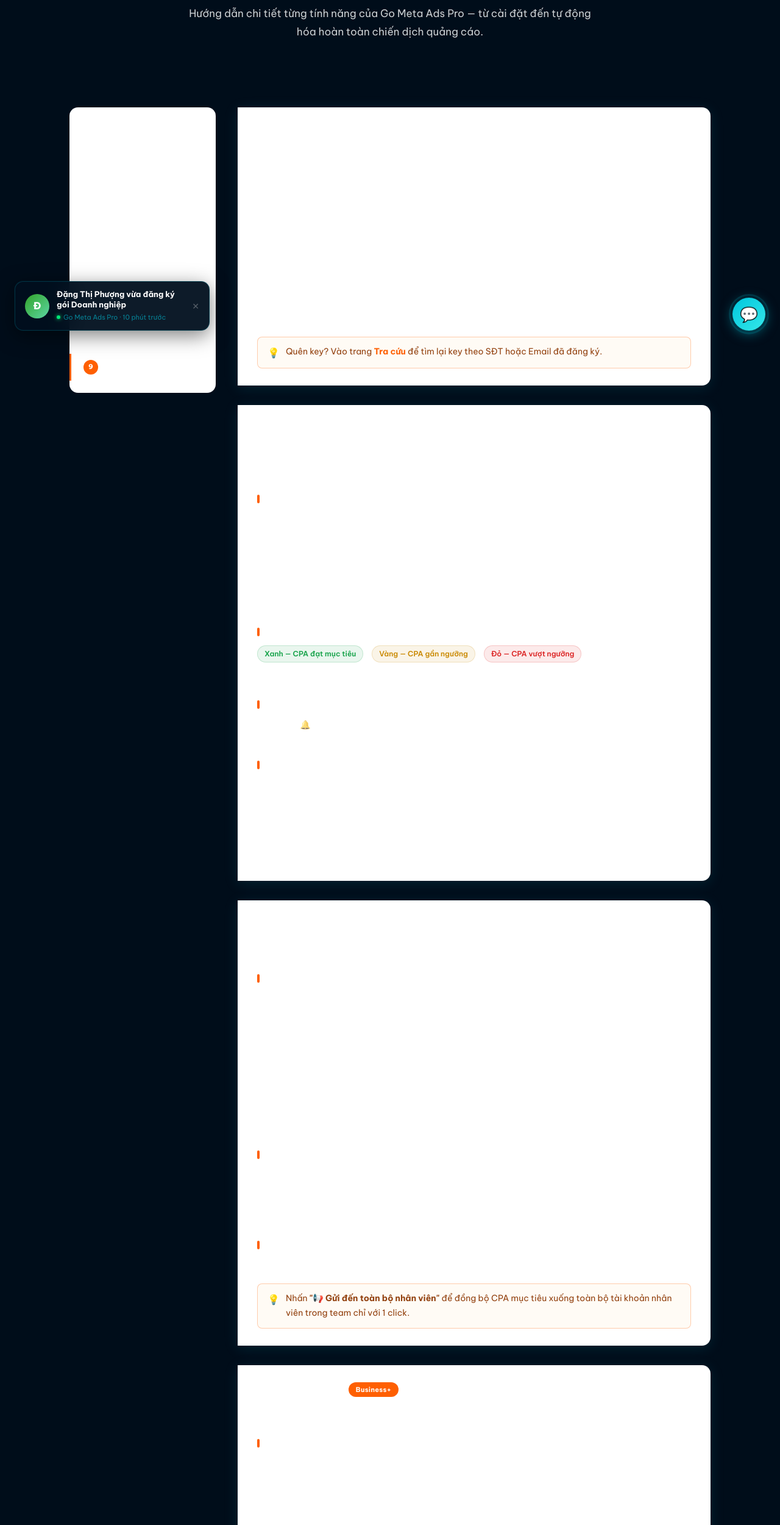
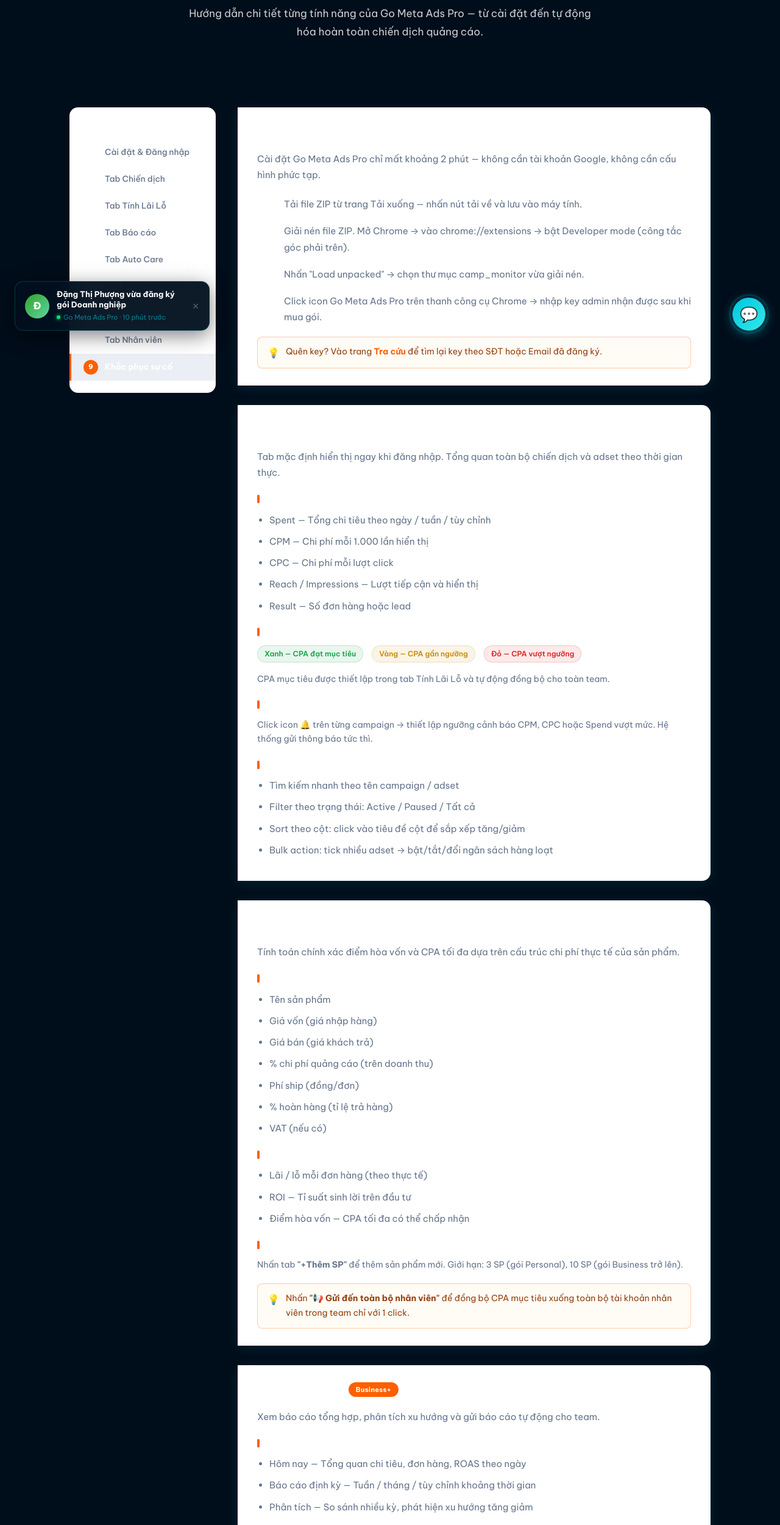
Before and after one commit to gomediait/go-meta-ads-web, a Next.js app: page /huong-dan in a window 1280 px wide. Shown: the part 234-2734 px from the top of the page at 61% size. Built offline with nearby package versions, Linux system fonts and the light colour scheme.

Commit message:
fix: text color invisible on white cards (var(--text2) white-on-white) - huong-dan, affiliate, mua-goi

```diff
--- a/pages/huong-dan.jsx
+++ b/pages/huong-dan.jsx
@@ -70,7 +70,7 @@
         display: 'flex', alignItems: 'center', justifyContent: 'center',
         fontWeight: 800, fontSize: 13,
       }}>{num}</div>
-      <p style={{ margin: 0, lineHeight: 1.75, color: 'var(--text2)', paddingTop: 4, fontSize: 15 }}>{text}</p>
+      <p style={{ margin: 0, lineHeight: 1.75, color: '#64748b', paddingTop: 4, fontSize: 15 }}>{text}</p>
     </div>
   )
 }
@@ -104,7 +104,7 @@
   return (
     <ul style={{ margin: '10px 0 0', paddingLeft: 20 }}>
       {items.map((item, i) => (
-        <li key={i} style={{ marginBottom: 9, color: 'var(--text2)', lineHeight: 1.75, fontSize: 15 }}>
+        <li key={i} style={{ marginBottom: 9, color: '#64748b', lineHeight: 1.75, fontSize: 15 }}>
           {item}
         </li>
       ))}
@@ -133,7 +133,7 @@
   return (
     <span style={{
       display: 'inline-block',
-      background: color ? `${color}18` : 'var(--navy-light)',
+      background: color ? `${color}18` : 'rgba(12,42,114,0.08)',
       color: c,
       border: `1px solid ${c}30`,
       fontSize: 12, fontWeight: 600,
@@ -146,7 +146,7 @@
 function InfoBox({ icon, title, sub, accent }) {
   return (
     <div style={{
-      background: accent ? 'var(--orange-light)' : 'var(--navy-light)',
+      background: accent ? 'rgba(254,95,1,0.1)' : 'rgba(12,42,114,0.08)',
       borderRadius: 'var(--radius-sm)',
       padding: '14px 18px',
       border: `1px solid ${accent ? 'rgba(254,95,1,0.2)' : 'rgba(12,42,114,0.15)'}`,
@@ -157,7 +157,7 @@
         color: accent ? 'var(--orange)' : 'var(--navy)',
         marginBottom: 4,
       }}>{icon} {title}</div>
-      <div style={{ fontSize: 13, color: 'var(--text2)' }}>{sub}</div>
+      <div style={{ fontSize: 13, color: '#64748b' }}>{sub}</div>
     </div>
   )
 }
@@ -174,7 +174,7 @@
       <div style={{ fontWeight: 700, color: 'var(--navy)', marginBottom: 8, fontSize: 15 }}>
         ❓ {q}
       </div>
-      <div style={{ color: 'var(--text2)', lineHeight: 1.75, fontSize: 14 }}>
+      <div style={{ color: '#64748b', lineHeight: 1.75, fontSize: 14 }}>
         → {a}
       </div>
     </div>
@@ -301,10 +301,10 @@
                   style={{
                     display: 'flex', alignItems: 'center', gap: 10,
                     width: '100%', padding: '12px 20px',
-                    border: 'none', background: active === s.id ? 'var(--navy-light)' : 'transparent',
+                    border: 'none', background: active === s.id ? 'rgba(12,42,114,0.08)' : 'transparent',
                     fontFamily: 'inherit', fontSize: 14,
                     fontWeight: active === s.id ? 700 : 500,
-                    color: active === s.id ? 'var(--navy)' : 'var(--text2)',
+                    color: active === s.id ? 'var(--navy)' : '#64748b',
                     cursor: 'pointer', textAlign: 'left',
                     borderLeft: active === s.id ? '3px solid var(--orange)' : '3px solid transparent',
                   }}
@@ -357,8 +357,8 @@
                   width: '100%', padding: '10px 20px',
                   border: 'none', cursor: 'pointer',
                   fontSize: 13.5, fontWeight: active === s.id ? 700 : 500,
-                  color: active === s.id ? 'var(--navy)' : 'var(--text2)',
-                  background: active === s.id ? 'var(--navy-light)' : 'transparent',
+                  color: active === s.id ? 'var(--navy)' : '#64748b',
+                  background: active === s.id ? 'rgba(12,42,114,0.08)' : 'transparent',
                   borderLeft: active === s.id ? '3px solid var(--orange)' : '3px solid transparent',
                   transition: 'all 0.15s', lineHeight: 1.45,
                   textAlign: 'left', fontFamily: 'inherit',
@@ -383,7 +383,7 @@
             {/* 1 — Cài đặt & Đăng nhập */}
             <Reveal>
               <SectionCard id="cai-dat" title={isEN ? '1. Setup & Sign In' : '1. Cài đặt & Đăng nhập'}>
-                <p style={{ color: 'var(--text2)', lineHeight: 1.75, marginTop: 0, marginBottom: 18, fontSize: 15 }}>
+                <p style={{ color: '#64748b', lineHeight: 1.75, marginTop: 0, marginBottom: 18, fontSize: 15 }}>
                   {isEN
                     ? 'Installing Go Meta Ads Pro takes about 2 minutes — no Google account needed, no complex configuration.'
                     : 'Cài đặt Go Meta Ads Pro chỉ mất khoảng 2 phút — không cần tài khoản Google, không cần cấu hình phức tạp.'}
@@ -417,7 +417,7 @@
             {/* 2 — Tab Chiến dịch */}
             <Reveal delay={40}>
               <SectionCard id="chien-dich" title={isEN ? '2. Campaigns Tab' : '2. Tab Chiến dịch'}>
-                <p style={{ color: 'var(--text2)', lineHeight: 1.75, marginTop: 0, marginBottom: 0, fontSize: 15 }}>
+                <p style={{ color: '#64748b', lineHeight: 1.75, marginTop: 0, marginBottom: 0, fontSize: 15 }}>
                   {isEN
                     ? 'The default tab displayed immediately after signing in. Real-time overview of all campaigns and adsets.'
                     : 'Tab mặc định hiển thị ngay khi đăng nhập. Tổng quan toàn bộ chiến dịch và adset theo thời gian thực.'}
@@ -444,14 +444,14 @@
                   <Tag color="#ca8a04">{isEN ? 'Yellow — CPA near threshold' : 'Vàng — CPA gần ngưỡng'}</Tag>
                   <Tag color="#dc2626">{isEN ? 'Red — CPA exceeded' : 'Đỏ — CPA vượt ngưỡng'}</Tag>
                 </div>
-                <p style={{ fontSize: 14, color: 'var(--text2)', lineHeight: 1.7, margin: 0 }}>
+                <p style={{ fontSize: 14, color: '#64748b', lineHeight: 1.7, margin: 0 }}>
                   {isEN
                     ? 'Target CPA is set in the P&L Calculator tab and automatically synced for the whole team.'
                     : 'CPA mục tiêu được thiết lập trong tab Tính Lãi Lỗ và tự động đồng bộ cho toàn team.'}
                 </p>
 
                 <SubHeading>{isEN ? 'Alert settings' : 'Cài đặt cảnh báo'}</SubHeading>
-                <p style={{ fontSize: 14, color: 'var(--text2)', lineHeight: 1.7, margin: 0 }}>
+                <p style={{ fontSize: 14, color: '#64748b', lineHeight: 1.7, margin: 0 }}>
                   {isEN
                     ? 'Click the 🔔 icon on each campaign → set CPM, CPC or Spend alert thresholds. The system sends instant notifications.'
                     : 'Click icon 🔔 trên từng campaign → thiết lập ngưỡng cảnh báo CPM, CPC hoặc Spend vượt mức. Hệ thống gửi thông báo tức thì.'}
@@ -475,7 +475,7 @@
             {/* 3 — Tab Tính Lãi Lỗ */}
             <Reveal delay={40}>
               <SectionCard id="lai-lo" title={isEN ? '3. P&L Calculator Tab' : '3. Tab Tính Lãi Lỗ'}>
-                <p style={{ color: 'var(--text2)', lineHeight: 1.75, marginTop: 0, marginBottom: 0, fontSize: 15 }}>
+                <p style={{ color: '#64748b', lineHeight: 1.75, marginTop: 0, marginBottom: 0, fontSize: 15 }}>
                   {isEN
                     ? 'Accurately calculate break-even point and maximum CPA based on actual product cost structure.'
                     : 'Tính toán chính xác điểm hòa vốn và CPA tối đa dựa trên cấu trúc chi phí thực tế của sản phẩm.'}
@@ -512,7 +512,7 @@
                 ]} />
 
                 <SubHeading>{isEN ? 'Managing multiple products' : 'Quản lý nhiều sản phẩm'}</SubHeading>
-                <p style={{ fontSize: 14, color: 'var(--text2)', lineHeight: 1.7, margin: 0 }}>
+                <p style={{ fontSize: 14, color: '#64748b', lineHeight: 1.7, margin: 0 }}>
                   {isEN
                     ? <>Click the <strong>"+Add Product"</strong> tab to add a new product. Limit: 3 products (Personal plan), 10 products (Business plan and above).</>
                     : <>Nhấn tab <strong>"+Thêm SP"</strong> để thêm sản phẩm mới. Giới hạn: 3 SP (gói Personal), 10 SP (gói Business trở lên).</>}
@@ -529,7 +529,7 @@
             {/* 4 — Tab Báo cáo */}
             <Reveal delay={40}>
               <SectionCard id="bao-cao" title={isEN ? '4. Reports Tab' : '4. Tab Báo cáo'} badge="Business+">
-                <p style={{ color: 'var(--text2)', lineHeight: 1.75, marginTop: 0, marginBottom: 0, fontSize: 15 }}>
+                <p style={{ color: '#64748b', lineHeight: 1.75, marginTop: 0, marginBottom: 0, fontSize: 15 }}>
                   {isEN
                     ? 'View consolidated reports, analyze trends, and send automated reports to your team.'
                     : 'Xem báo cáo tổng hợp, phân tích xu hướng và gửi báo cáo tự động cho team.'}
@@ -562,7 +562,7 @@
             {/* 5 — Tab Auto Care */}
             <Reveal delay={40}>
               <SectionCard id="auto-care" title="5. Tab Auto Care">
-                <p style={{ color: 'var(--text2)', lineHeight: 1.75, marginTop: 0, marginBottom: 0, fontSize: 15 }}>
+                <p style={{ color: '#64748b', lineHeight: 1.75, marginTop: 0, marginBottom: 0, fontSize: 15 }}>
                   {isEN
                     ? 'Automate enabling/disabling adsets by schedule and by performance conditions — no need to monitor all day.'
                     : 'Tự động hóa việc bật/tắt adset theo giờ và theo điều kiện hiệu quả — không cần trực máy suốt ngày.'}
@@ -580,7 +580,7 @@
                 ]} />
 
                 <SubHeading>{isEN ? 'Product filter' : 'Bộ lọc sản phẩm'}</SubHeading>
-                <p style={{ fontSize: 14, color: 'var(--text2)', lineHeight: 1.7, margin: 0 }}>
+                <p style={{ fontSize: 14, color: '#64748b', lineHeight: 1.7, margin: 0 }}>
                   {isEN
                     ? 'Only pause adsets with names containing specific product codes — useful when you want to stop only one product group without affecting other campaigns.'
                     : 'Chỉ pause các adset có tên chứa mã sản phẩm cụ thể — hữu ích khi chỉ muốn dừng 1 nhóm sản phẩm nhất định mà không ảnh hưởng các camp khác.'}
@@ -602,7 +602,7 @@
             {/* 6 — Tab Tự động Set QC */}
             <Reveal delay={40}>
               <SectionCard id="tu-dong-qc" title={isEN ? '6. Auto Set Ads Tab' : '6. Tab Tự động Set QC'}>
-                <p style={{ color: 'var(--text2)', lineHeight: 1.75, marginTop: 0, marginBottom: 18, fontSize: 15 }}>
+                <p style={{ color: '#64748b', lineHeight: 1.75, marginTop: 0, marginBottom: 18, fontSize: 15 }}>
                   {isEN
                     ? 'Automatically create ads from Facebook posts — save up to 90% of manual ad setup time.'
                     : 'Tự động tạo quảng cáo từ bài viết Facebook — tiết kiệm đến 90% thời gian set ads thủ công.'}
@@ -630,7 +630,7 @@
             {/* 7 — Tab Thông báo */}
             <Reveal delay={40}>
               <SectionCard id="thong-bao" title={isEN ? '7. Notifications Tab' : '7. Tab Thông báo'}>
-                <p style={{ color: 'var(--text2)', lineHeight: 1.75, marginTop: 0, marginBottom: 0, fontSize: 15 }}>
+                <p style={{ color: '#64748b', lineHeight: 1.75, marginTop: 0, marginBottom: 0, fontSize: 15 }}>
                   {isEN
                     ? 'Receive instant notifications via Telegram or Lark when important events occur.'
                     : 'Nhận thông báo tức thì qua Telegram hoặc Lark khi có sự kiện quan trọng xảy ra.'}
@@ -648,7 +648,7 @@
                   : 'Nhấn "Test kết nối" để kiểm tra thông báo thử nghiệm thành công.'} />
 
                 <SubHeading>{isEN ? 'Connect Lark' : 'Kết nối Lark'}</SubHeading>
-                <p style={{ fontSize: 14, color: 'var(--text2)', lineHeight: 1.7, margin: 0 }}>
+                <p style={{ fontSize: 14, color: '#64748b', lineHeight: 1.7, margin: 0 }}>
                   {isEN
                     ? 'Create a Lark Bot in your workspace → get the webhook URL → paste it in the Lark Webhook field in the extension → click Test.'
                     : 'Tạo Lark Bot trong workspace → lấy webhook URL → dán vào ô Lark Webhook trong extension → nhấn Test.'}
@@ -668,7 +668,7 @@
             {/* 8 — Tab Nhân viên */}
             <Reveal delay={40}>
               <SectionCard id="nhan-vien" title={isEN ? '8. Staff Tab' : '8. Tab Nhân viên'} badge={isEN ? 'Admin Only' : 'Chỉ Admin'}>
-                <p style={{ color: 'var(--text2)', lineHeight: 1.75, marginTop: 0, marginBottom: 0, fontSize: 15 }}>
+                <p style={{ color: '#64748b', lineHeight: 1.75, marginTop: 0, marginBottom: 0, fontSize: 15 }}>
                   {isEN
                     ? 'Manage staff keys, set access permissions and monitor activity. Only Admin accounts can see this tab.'
                     : 'Quản lý key nhân viên, phân quyền truy cập và theo dõi hoạt động. Chỉ tài khoản Admin mới thấy tab này.'}
@@ -690,7 +690,7 @@
                   <Tag>{isEN ? 'Reports' : 'Báo cáo'}</Tag>
                   <Tag>{isEN ? 'Auto Ads' : 'Auto QC'}</Tag>
                 </div>
-                <p style={{ fontSize: 14, color: 'var(--text2)', lineHeight: 1.7, margin: 0 }}>
+                <p style={{ fontSize: 14, color: '#64748b', lineHeight: 1.7, margin: 0 }}>
                   {isEN
                     ? 'Check / uncheck each tab to control which staff member can view which feature.'
                     : 'Tick / bỏ tick từng tab để kiểm soát nhân viên nào được phép xem tính năng nào.'}
```
Also changed, not shown: pages/affiliate.jsx (+8 -8 lines), pages/mua-goi.jsx (+10 -10 lines).
